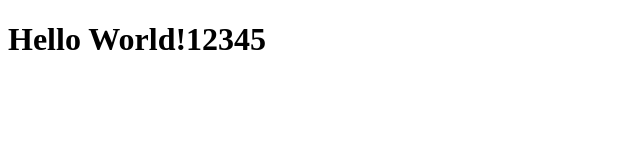
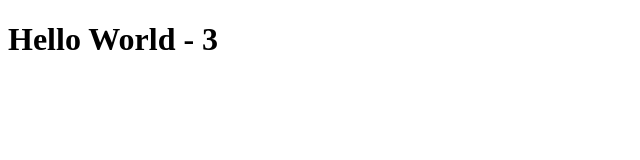
Before and after one commit to Vocoront/app-test, a plain HTML site: page index.html in a window 1280 px wide. Shown: the whole page, without its empty margins (0-640 px from the left). Drawn offline with Linux system fonts and the light colour scheme.

Commit message:
Update index.html

```diff
--- a/index.html
+++ b/index.html
@@ -5,7 +5,7 @@
 </head>
 <body>
     <h1 id="display-text">
-        Hello World!12345
+        Hello World - 3
     </h1>
 </body>
 </html>
```
